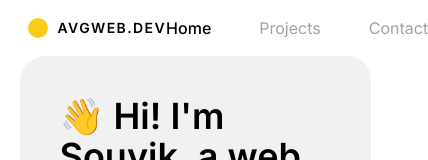
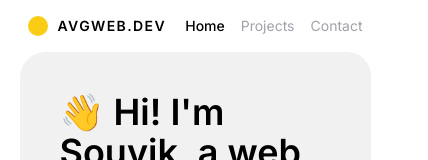
Before and after one commit to souvikmishra/portfolio, a Next.js app: page / in a window 390 px wide. Shown: the top 160 px of the page, 428 px wide, since content can reach past the window. Built offline with nearby package versions, Linux system fonts and the light colour scheme.

Commit message:
fixes for responsive behaviour on smaller screens

```diff
--- a/app/components/NavBar.tsx
+++ b/app/components/NavBar.tsx
@@ -10,7 +10,7 @@ const NavBar = () => {
           AVGWEB.DEV
         </span>
       </div>
-      <div className="flex gap-12 text-md text-zinc-400">
+      <div className="flex md:gap-12 gap-4 md:text-md text-sm text-zinc-400">
         <Link href={'#'} className="text-black font-medium">
           Home
         </Link>
```
